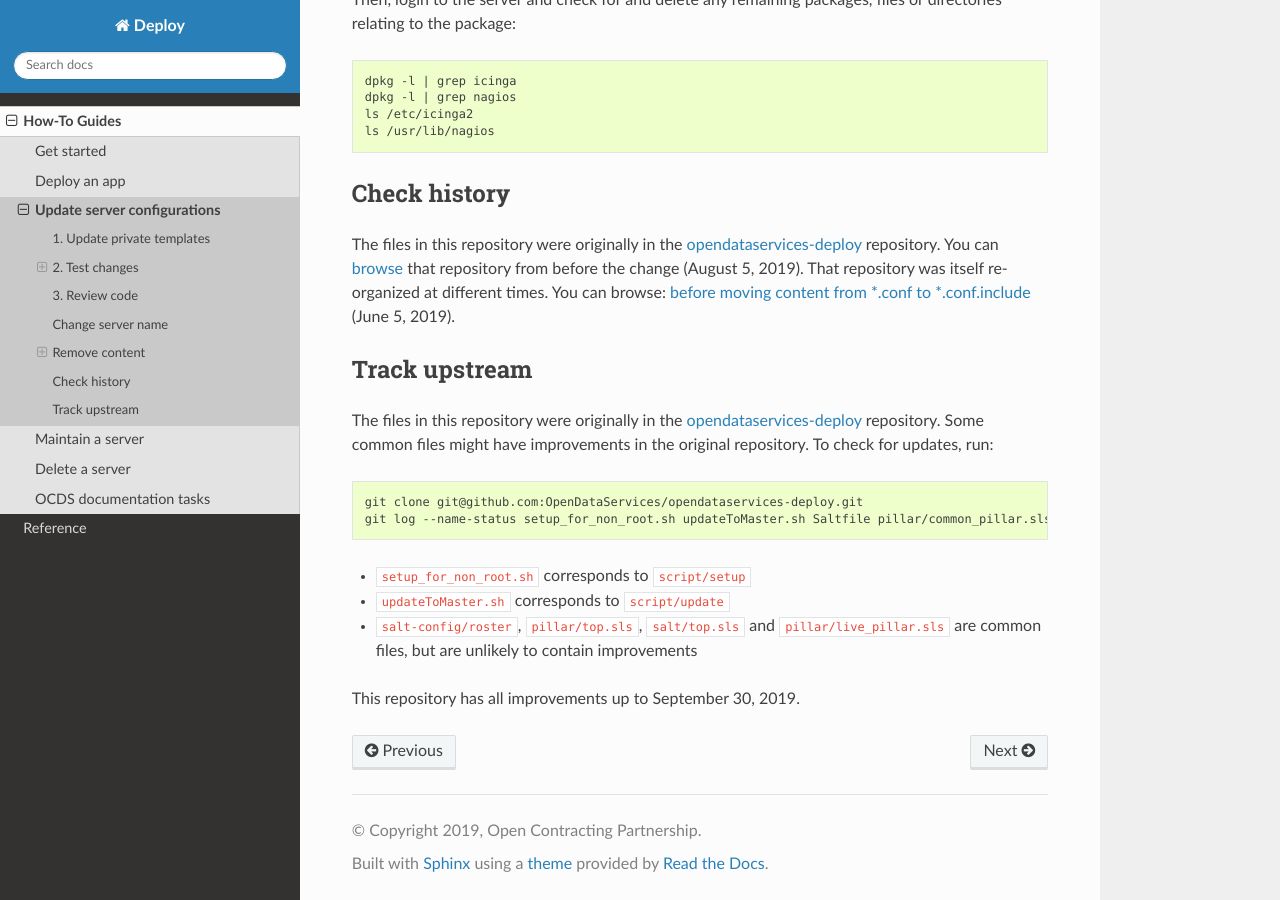
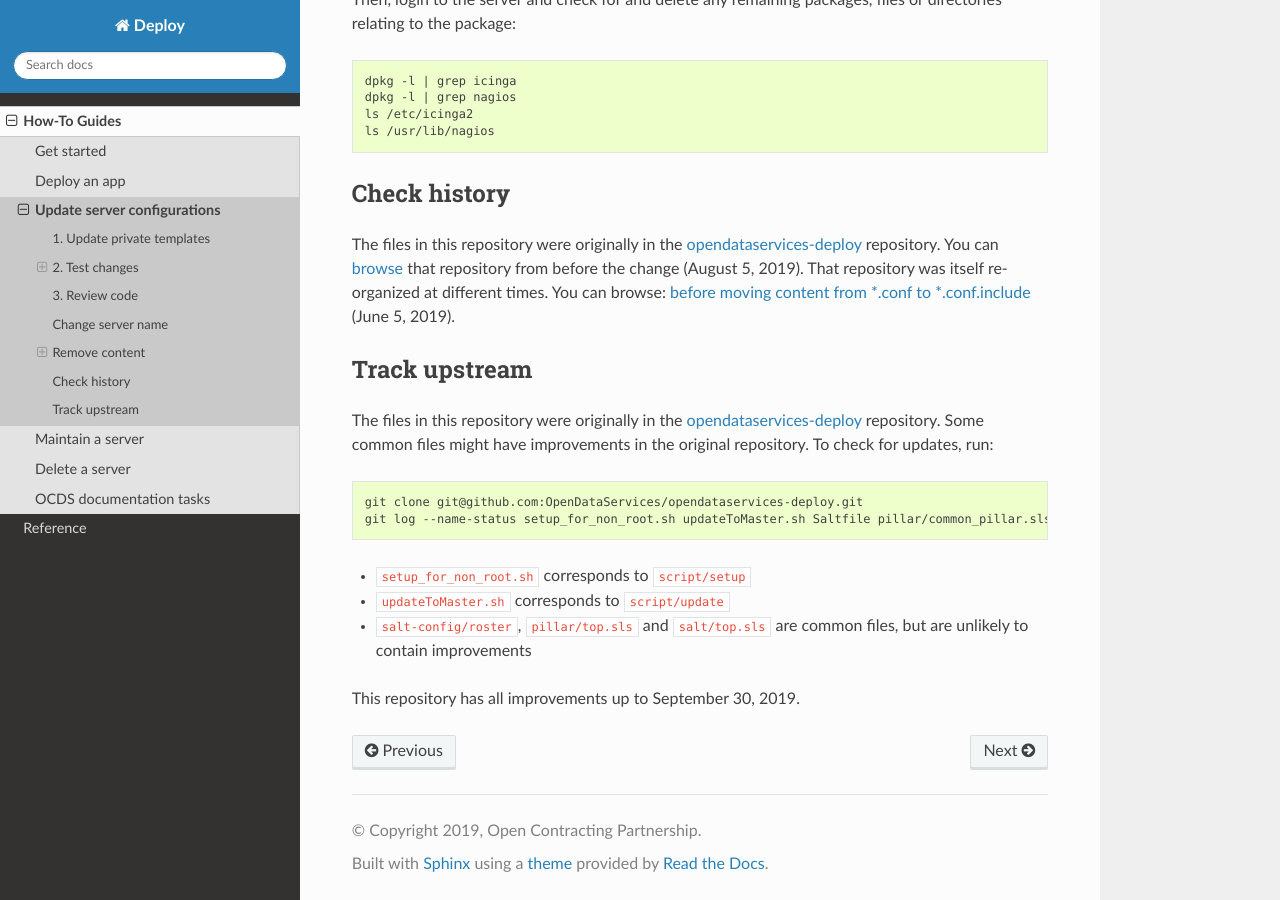
Before and after one commit to open-contracting/deploy, a Sphinx documentation site: the page built from docs/how-to/update.rst, in a window 1280 px wide and 900 px high, scrolled down 3352 px. Built offline with Sphinx 7.4.7 and the Read the Docs theme 2.0.0, drawn with Linux system fonts in a browser that asks for light colours.

```diff
--- a/docs/how-to/update.rst
+++ b/docs/how-to/update.rst
@@ -169,10 +169,10 @@
 .. code-block:: bash
 
    git clone git@github.com:OpenDataServices/opendataservices-deploy.git
-   git log --name-status setup_for_non_root.sh updateToMaster.sh Saltfile pillar/common_pillar.sls pillar/staging_pillar.sls salt-config/master salt/apache-proxy.sls salt/apache.sls salt/apache/000-default.conf salt/apache/000-default.conf.include salt/apache/_common.conf salt/apache/cove.conf salt/apache/cove.conf.include salt/apache/prometheus-client.conf salt/apache/prometheus-client.conf.include salt/apache/robots_dev.txt salt/apt/10periodic salt/apt/50unattended-upgrades salt/core.sls salt/cove.sls salt/fail2ban/action.d/mail-whois.local salt/fail2ban/filter.d/uwsgi.conf salt/letsencrypt.sls salt/lib.sls salt/nginx/redash salt/prometheus-client-apache.sls salt/prometheus-client/prometheus-node-exporter.service salt/system/ocdskingfisher_motd salt/uwsgi.sls salt/uwsgi/cove.ini
+   git log --name-status setup_for_non_root.sh updateToMaster.sh Saltfile pillar/common_pillar.sls salt-config/master salt/apache-proxy.sls salt/apache.sls salt/apache/000-default.conf salt/apache/000-default.conf.include salt/apache/_common.conf salt/apache/cove.conf salt/apache/cove.conf.include salt/apache/prometheus-client.conf salt/apache/prometheus-client.conf.include salt/apache/robots_dev.txt salt/apt/10periodic salt/apt/50unattended-upgrades salt/core.sls salt/cove.sls salt/fail2ban/action.d/mail-whois.local salt/fail2ban/filter.d/uwsgi.conf salt/letsencrypt.sls salt/lib.sls salt/nginx/redash salt/prometheus-client-apache.sls salt/prometheus-client/prometheus-node-exporter.service salt/system/ocdskingfisher_motd salt/uwsgi.sls salt/uwsgi/cove.ini
 
 -  ``setup_for_non_root.sh`` corresponds to ``script/setup``
 -  ``updateToMaster.sh`` corresponds to ``script/update``
--  ``salt-config/roster``, ``pillar/top.sls``, ``salt/top.sls`` and ``pillar/live_pillar.sls`` are common files, but are unlikely to contain improvements
+-  ``salt-config/roster``, ``pillar/top.sls`` and ``salt/top.sls`` are common files, but are unlikely to contain improvements
 
 This repository has all improvements up to September 30, 2019.
```
Also changed, not shown: 5 other files.
